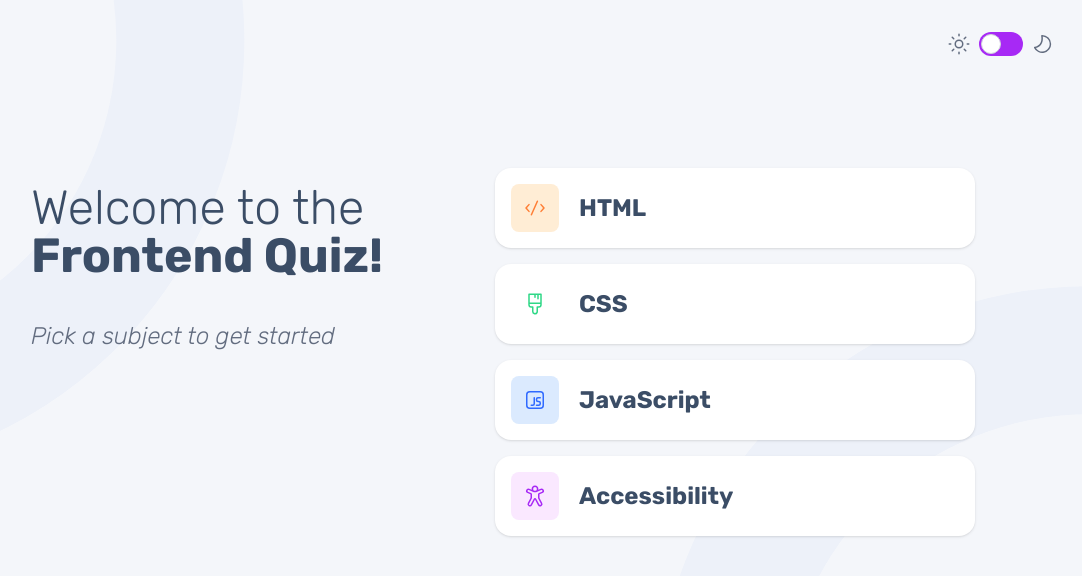
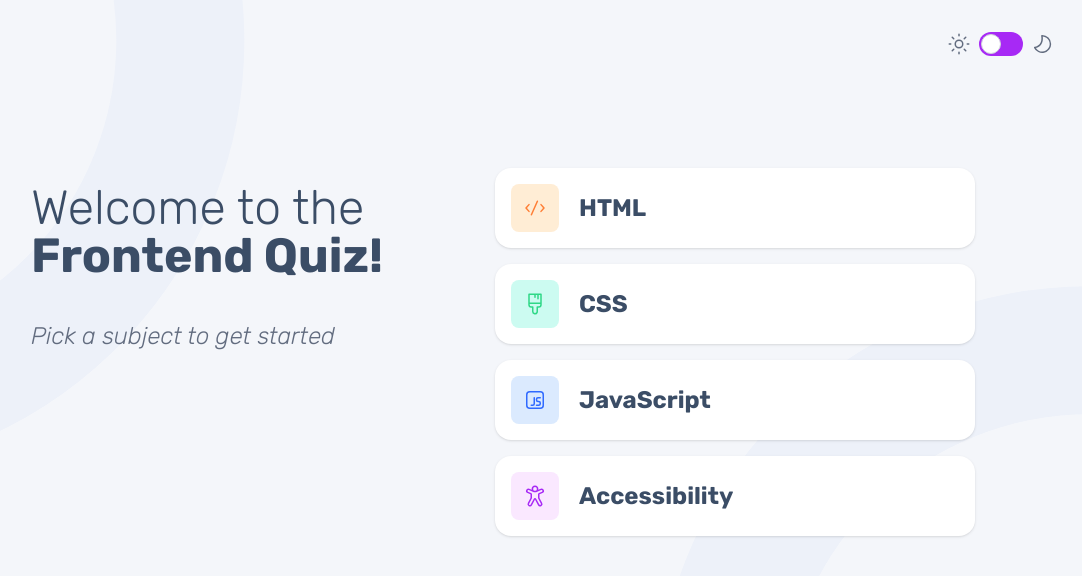
Before and after one commit to Tawphiq/frontend-quiz-app, a React (Vite) app: page / in a window 1280 px wide. Shown: the top 576 px of the page, without its empty margins (145-1227 px from the left). Built offline with nearby package versions, Linux system fonts and the light colour scheme; a web font is replaced by a local one.

Commit message:
"fixed the green bg"

```diff
--- a/src/pages/Home.tsx
+++ b/src/pages/Home.tsx
@@ -29,7 +29,7 @@ const Home: React.FC = () => {
           >
             <div className={`md:w-12 md:h-12 p-1 grid justify-center items-center rounded-lg mr-5 ${
               quiz.title === "HTML"?'bg-orange-100'
-              : quiz.title === "CSS"? 'bg-green-100'
+              : quiz.title === "CSS"? 'bg-teal-100'
               : quiz.title === "JavaScript"?'bg-blue-100'
               : 'bg-fuchsia-100'
               } `}>
--- a/src/pages/Quiz.tsx
+++ b/src/pages/Quiz.tsx
@@ -91,7 +91,7 @@
                      className={`group p-4 h-20 rounded-2xl shadow bg-white dark:bg-dark md:text-xl font-semibold text-dark dark:text-white w-full text-left mb-2 flex items-center justify-between ${
                        showAnswer
                          ? isCorrect
-                           ? `${notSelectedButCorrect ? '' : 'border-green border-2'}`
+                           ? `${notSelectedButCorrect ? '' : 'border-green-500 border-2'}`
                            : isSelectedAndIncorrect
                            ? 'border-red-500 border-2'
                            : 'border-gray-300'
@@ -113,7 +113,7 @@
                              : ''
                          } ${
                           isCorrect
-                          ? `${notSelectedButCorrect? 'bg-gray-100': 'bg-green text-white group-hover:bg-green group-hover:text-white'}`
+                          ? `${notSelectedButCorrect? 'bg-gray-100': 'bg-green-500 text-white group-hover:bg-green-500 group-hover:text-white'}`
                           : ''
                          } md:w-12 md:h-12 p-1 grid justify-center items-center bg-lightbg text-darkthin dark:text-dark mr-5 text-3xl rounded-lg group-hover:bg-fuchsia-100 group-hover:text-purple`}
                        >
--- a/tailwind.config.js
+++ b/tailwind.config.js
@@ -22,7 +22,7 @@ export default {
         darkthin: "#626C7F",
         thinlight: "#ABC1E1",
         purple:"#A729F5",
-        green:"#26D782"
+        //green:"#26D782"
 
       }
     },
```
